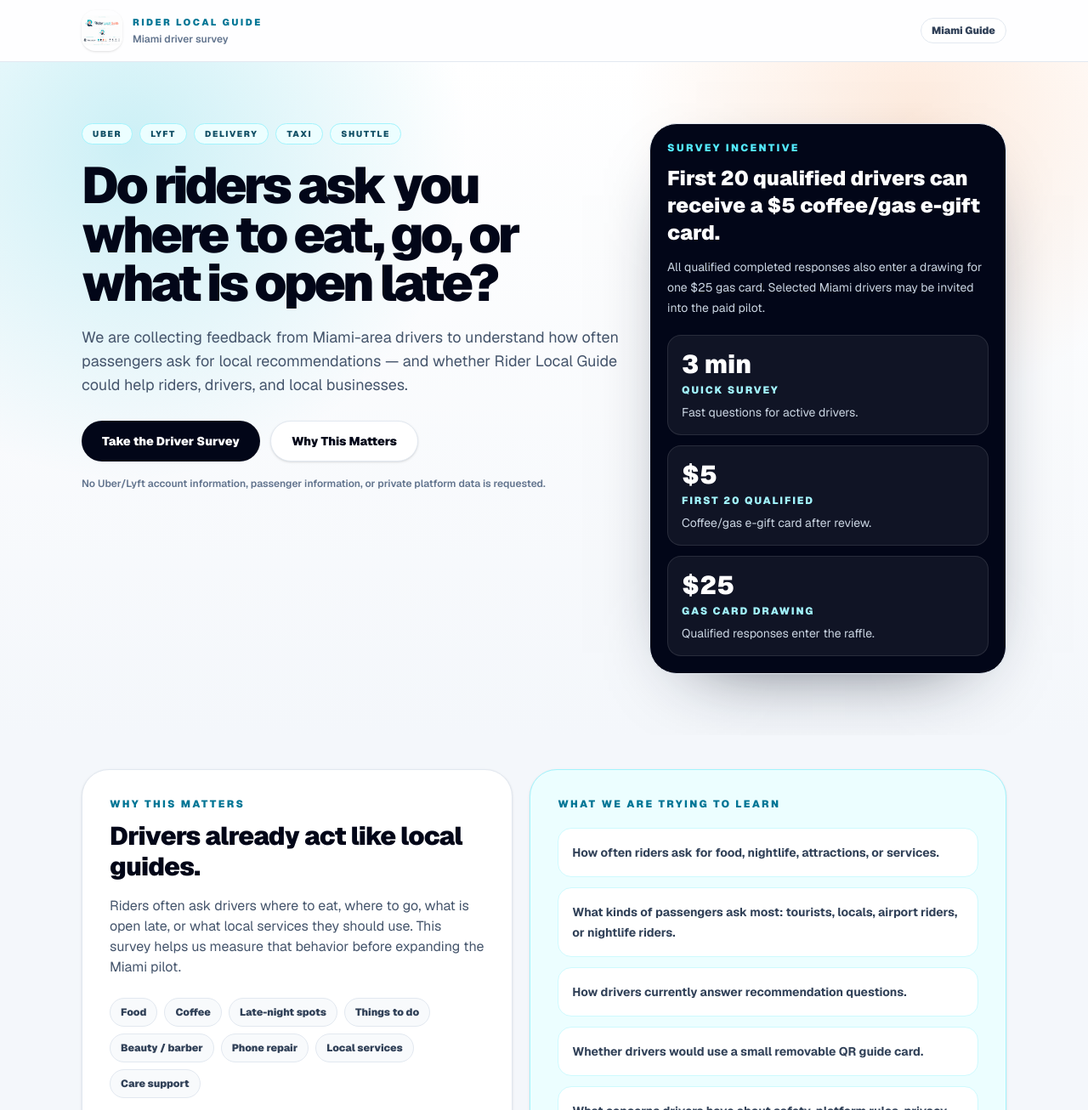
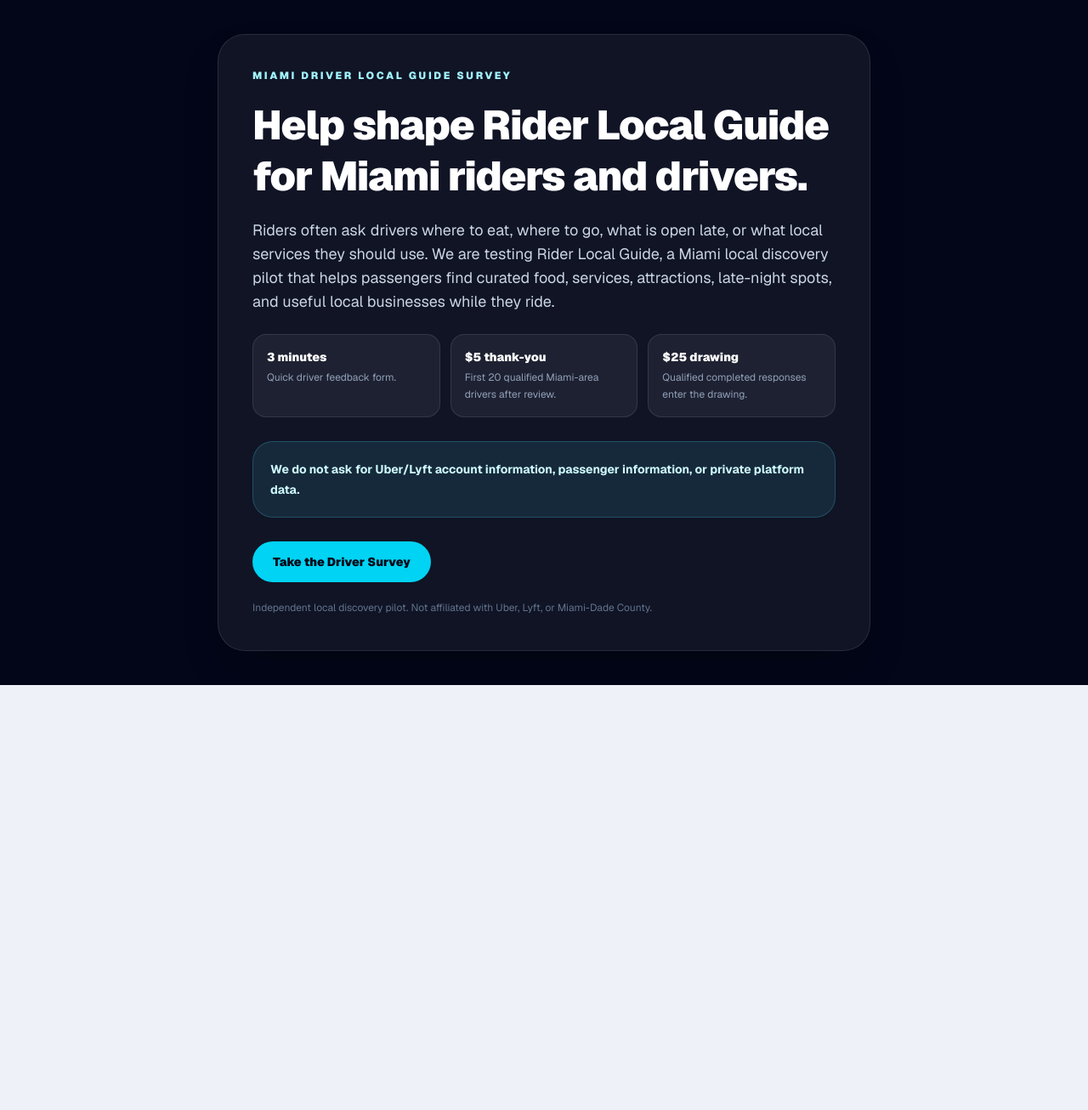
Before and after one commit to kreyolthrive/trip-worth-it, a Next.js app: page /driver-survey in a window 1280 px wide. Shown: the top 1306 px of the page at 85% size. After the commit the page ends 806 px from the top, so only its background shows below. Built offline with nearby package versions, Linux system fonts and the light colour scheme.

Commit message:
Restore driver survey page

```diff
--- a/app/driver-survey/page.tsx
+++ b/app/driver-survey/page.tsx
@@ -1,305 +1,72 @@
-import PilotClickTracker from "@/components/PilotClickTracker";
-import type { Metadata } from "next";
-import Image from "next/image";
-import { Suspense } from "react";
-
-const DRIVER_SURVEY_URL = "https://docs.google.com/forms/d/e/1FAIpQLSc2Hqb3icAd4xShtsQw0jrJPjM_EEMPEP5FahCxhFkhcBsBcQ/viewform";
-
-export const metadata: Metadata = {
-  title: "Miami Driver Survey | Rider Local Guide",
-  description:
-    "A quick survey for Uber, Lyft, taxi, shuttle, and delivery drivers about riders asking for local recommendations in Miami.",
-};
-
-const proofPoints = [
-  {
-    value: "3 min",
-    label: "Quick survey",
-    detail: "Fast questions for active drivers.",
-  },
-  {
-    value: "$5",
-    label: "First 20 qualified",
-    detail: "Coffee/gas e-gift card after review.",
-  },
-  {
-    value: "$25",
-    label: "Gas card drawing",
-    detail: "Qualified responses enter the raffle.",
-  },
-];
-
-const driverQuestions = [
-  "How often riders ask for food, nightlife, attractions, or services.",
-  "What kinds of passengers ask most: tourists, locals, airport riders, or nightlife riders.",
-  "How drivers currently answer recommendation questions.",
-  "Whether drivers would use a small removable QR guide card.",
-  "What concerns drivers have about safety, platform rules, privacy, and compensation.",
-];
-
-const categories = [
-  "Food",
-  "Coffee",
-  "Late-night spots",
-  "Things to do",
-  "Beauty / barber",
-  "Phone repair",
-  "Local services",
-  "Care support",
-];
-
-function isSurveyReady() {
-  return DRIVER_SURVEY_URL.startsWith("http");
-}
+const surveyUrl =
+  "https://docs.google.com/forms/d/e/1FAIpQLSc2Hqb3icAd4xShtsQw0jrJPjM_EEMPEP5FahCxhFkhcBsBcQ/viewform";
 
 export default function DriverSurveyPage() {
-  const surveyReady = isSurveyReady();
+  return (
+    <main className="min-h-screen bg-slate-950 px-4 py-10 text-white">
+      <section className="mx-auto max-w-3xl">
+        <div className="rounded-[2rem] border border-white/10 bg-white/[0.06] p-6 shadow-2xl sm:p-10">
+          <p className="text-xs font-black uppercase tracking-[0.22em] text-cyan-200">
+            Miami Driver Local Guide Survey
+          </p>
 
-  return (
-    <main className="min-h-screen overflow-x-clip bg-[#f4f7fb] text-slate-950">
-      <Suspense fallback={null}>
-        <PilotClickTracker />
-      </Suspense>
+          <h1 className="mt-5 text-4xl font-black leading-tight tracking-tight sm:text-5xl">
+            Help shape Rider Local Guide for Miami riders and drivers.
+          </h1>
 
-      <header className="sticky top-0 z-40 border-b border-slate-200 bg-white/85 backdrop-blur">
-        <div className="mx-auto flex max-w-6xl items-center justify-between gap-3 px-4 py-3 sm:px-6 lg:px-8">
-          <a href="/miami" className="flex items-center gap-3">
-            <Image
-              src="/Rider-Local-Guide-Logo.png"
-              alt="Rider Local Guide"
-              width={48}
-              height={48}
-              priority
-              className="h-12 w-12 rounded-2xl object-contain shadow-sm"
-            />
+          <p className="mt-5 text-base leading-7 text-slate-300 sm:text-lg">
+            Riders often ask drivers where to eat, where to go, what is open
+            late, or what local services they should use. We are testing Rider
+            Local Guide, a Miami local discovery pilot that helps passengers
+            find curated food, services, attractions, late-night spots, and
+            useful local businesses while they ride.
+          </p>
 
-            <div>
-              <p className="text-[11px] font-black uppercase tracking-[0.22em] text-cyan-700">
-                Rider Local Guide
-              </p>
-              <p className="mt-1 text-xs font-semibold text-slate-500">
-                Miami driver survey
+          <div className="mt-6 grid gap-3 sm:grid-cols-3">
+            <div className="rounded-2xl border border-white/10 bg-white/[0.06] p-4">
+              <p className="text-sm font-black">3 minutes</p>
+              <p className="mt-1 text-xs leading-5 text-slate-400">
+                Quick driver feedback form.
               </p>
             </div>
-          </a>
 
-          <a
-            href="/miami"
-            className="rounded-full border border-slate-200 bg-white px-3 py-1.5 text-xs font-black text-slate-700 hover:border-cyan-300 hover:text-slate-950"
-          >
-            Miami Guide
-          </a>
-        </div>
-      </header>
-
-      <section className="relative overflow-hidden bg-white">
-        <div className="absolute inset-0 bg-[radial-gradient(circle_at_12%_12%,rgba(6,182,212,0.2),transparent_30%),radial-gradient(circle_at_84%_8%,rgba(249,115,22,0.14),transparent_26%),linear-gradient(180deg,#ffffff,#f4f7fb)]" />
-
-        <div className="relative mx-auto grid max-w-6xl gap-8 px-4 py-12 sm:px-6 lg:grid-cols-[minmax(0,1fr)_420px] lg:px-8 lg:py-18">
-          <div>
-            <div className="flex flex-wrap gap-2">
-              {["Uber", "Lyft", "Delivery", "Taxi", "Shuttle"].map((item) => (
-                <span
-                  key={item}
-                  className="rounded-full border border-cyan-200 bg-cyan-50 px-3 py-1 text-[10px] font-black uppercase tracking-[0.16em] text-cyan-900"
-                >
-                  {item}
-                </span>
-              ))}
+            <div className="rounded-2xl border border-white/10 bg-white/[0.06] p-4">
+              <p className="text-sm font-black">$5 thank-you</p>
+              <p className="mt-1 text-xs leading-5 text-slate-400">
+                First 20 qualified Miami-area drivers after review.
+              </p>
             </div>
 
-            <h1 className="mt-5 text-[2.65rem] font-black leading-[0.96] tracking-[-0.06em] text-slate-950 sm:text-5xl lg:text-6xl">
-              Do riders ask you where to eat, go, or what is open late?
-            </h1>
+            <div className="rounded-2xl border border-white/10 bg-white/[0.06] p-4">
+              <p className="text-sm font-black">$25 drawing</p>
+              <p className="mt-1 text-xs leading-5 text-slate-400">
+                Qualified completed responses enter the drawing.
+              </p>
+            </div>
+          </div>
 
-            <p className="mt-5 max-w-2xl text-base leading-7 text-slate-600 sm:text-lg">
-              We are collecting feedback from Miami-area drivers to understand how
-              often passengers ask for local recommendations — and whether Rider
-              Local Guide could help riders, drivers, and local businesses.
-            </p>
-
-            <div className="mt-7 flex flex-col gap-3 sm:flex-row">
-              <a
-                href={surveyReady ? DRIVER_SURVEY_URL : "#survey-not-ready"}
-                target={surveyReady ? "_blank" : undefined}
-                rel={surveyReady ? "noopener noreferrer" : undefined}
-                data-track-event="lead_intent"
-                data-track-category="Driver Survey"
-                data-track-business="Driver Survey"
-                className="btn-press inline-flex min-h-12 items-center justify-center rounded-full bg-slate-950 px-6 text-sm font-black text-white hover:bg-slate-800 focus:outline-none focus:ring-2 focus:ring-cyan-500 focus:ring-offset-2"
-              >
-                Take the Driver Survey
-              </a>
-
-              <a
-                href="#why-this-matters"
-                className="btn-press inline-flex min-h-12 items-center justify-center rounded-full border border-slate-200 bg-white px-6 text-sm font-black text-slate-950 shadow-sm hover:border-cyan-300 focus:outline-none focus:ring-2 focus:ring-cyan-500 focus:ring-offset-2"
-              >
-                Why This Matters
-              </a>
-            </div>
-
-            <p className="mt-4 text-xs font-semibold leading-5 text-slate-500">
-              No Uber/Lyft account information, passenger information, or private
-              platform data is requested.
+          <div className="mt-7 rounded-3xl border border-cyan-300/20 bg-cyan-300/10 p-5">
+            <p className="text-sm font-bold leading-6 text-cyan-100">
+              We do not ask for Uber/Lyft account information, passenger
+              information, or private platform data.
             </p>
           </div>
 
-          <aside className="rounded-[2rem] border border-slate-200 bg-slate-950 p-5 text-white shadow-[0_30px_90px_-55px_rgba(15,23,42,0.9)]">
-            <p className="text-xs font-black uppercase tracking-[0.2em] text-cyan-300">
-              Survey incentive
-            </p>
+          <a
+            href={surveyUrl}
+            target="_blank"
+            rel="noreferrer"
+            className="mt-7 inline-flex min-h-12 w-full items-center justify-center rounded-full bg-cyan-400 px-6 text-center text-sm font-black text-slate-950 hover:bg-cyan-300 sm:w-auto"
+          >
+            Take the Driver Survey
+          </a>
 
-            <h2 className="mt-3 text-2xl font-black">
-              First 20 qualified drivers can receive a $5 coffee/gas e-gift card.
-            </h2>
-
-            <p className="mt-3 text-sm leading-6 text-slate-300">
-              All qualified completed responses also enter a drawing for one $25
-              gas card. Selected Miami drivers may be invited into the paid pilot.
-            </p>
-
-            <div className="mt-5 grid gap-3">
-              {proofPoints.map((point) => (
-                <div
-                  key={point.label}
-                  className="rounded-2xl border border-white/10 bg-white/[0.06] p-4"
-                >
-                  <p className="text-3xl font-black text-white">{point.value}</p>
-                  <p className="mt-1 text-xs font-black uppercase tracking-[0.16em] text-cyan-200">
-                    {point.label}
-                  </p>
-                  <p className="mt-2 text-sm leading-5 text-slate-300">
-                    {point.detail}
-                  </p>
-                </div>
-              ))}
-            </div>
-          </aside>
+          <p className="mt-5 text-xs leading-5 text-slate-500">
+            Independent local discovery pilot. Not affiliated with Uber, Lyft,
+            or Miami-Dade County.
+          </p>
         </div>
       </section>
-
-      <section id="why-this-matters" className="mx-auto max-w-6xl px-4 py-10 sm:px-6 lg:px-8">
-        <div className="grid gap-5 lg:grid-cols-[0.95fr_1.05fr]">
-          <div className="rounded-[2rem] border border-slate-200 bg-white p-6 shadow-sm sm:p-8">
-            <p className="text-xs font-black uppercase tracking-[0.2em] text-cyan-700">
-              Why this matters
-            </p>
-
-            <h2 className="mt-3 text-3xl font-black tracking-tight text-slate-950">
-              Drivers already act like local guides.
-            </h2>
-
-            <p className="mt-4 text-sm leading-6 text-slate-600 sm:text-base">
-              Riders often ask drivers where to eat, where to go, what is open
-              late, or what local services they should use. This survey helps us
-              measure that behavior before expanding the Miami pilot.
-            </p>
-
-            <div className="mt-6 flex flex-wrap gap-2">
-              {categories.map((category) => (
-                <span
-                  key={category}
-                  className="rounded-full border border-slate-200 bg-slate-50 px-3 py-2 text-xs font-black text-slate-700"
-                >
-                  {category}
-                </span>
-              ))}
-            </div>
-          </div>
-
-          <div className="rounded-[2rem] border border-cyan-200 bg-cyan-50 p-6 shadow-sm sm:p-8">
-            <p className="text-xs font-black uppercase tracking-[0.2em] text-cyan-700">
-              What we are trying to learn
-            </p>
-
-            <div className="mt-5 space-y-3">
-              {driverQuestions.map((question) => (
-                <div
-                  key={question}
-                  className="rounded-2xl border border-cyan-100 bg-white p-4 text-sm font-bold leading-6 text-slate-700"
-                >
-                  {question}
-                </div>
-              ))}
-            </div>
-          </div>
-        </div>
-      </section>
-
-      <section className="mx-auto max-w-6xl px-4 pb-12 sm:px-6 lg:px-8">
-        <div className="overflow-hidden rounded-[2rem] border border-slate-200 bg-white shadow-[0_24px_70px_-45px_rgba(15,23,42,0.7)]">
-          <div className="grid lg:grid-cols-[1fr_0.9fr]">
-            <div className="p-6 sm:p-8">
-              <p className="text-xs font-black uppercase tracking-[0.2em] text-orange-600">
-                Help shape the pilot
-              </p>
-
-              <h2 className="mt-3 text-3xl font-black tracking-tight text-slate-950">
-                Your feedback can help us build better data for drivers, partners,
-                and local businesses.
-              </h2>
-
-              <p className="mt-4 text-sm leading-6 text-slate-600 sm:text-base">
-                We want to understand real rider behavior, not guess. Your answers
-                can help us decide which categories matter most, which areas to
-                test, and what drivers need before joining the program.
-              </p>
-
-              <div className="mt-6">
-                <a
-                  href={surveyReady ? DRIVER_SURVEY_URL : "#survey-not-ready"}
-                  target={surveyReady ? "_blank" : undefined}
-                  rel={surveyReady ? "noopener noreferrer" : undefined}
-                  data-track-event="lead_intent"
-                  data-track-category="Driver Survey"
-                  data-track-business="Driver Survey"
-                  className="btn-press inline-flex min-h-12 w-full items-center justify-center rounded-full bg-cyan-400 px-6 text-sm font-black text-slate-950 hover:bg-cyan-300 focus:outline-none focus:ring-2 focus:ring-cyan-500 focus:ring-offset-2 sm:w-auto"
-                >
-                  Start Survey
-                </a>
-              </div>
-
-              {!surveyReady ? (
-                <p id="survey-not-ready" className="mt-4 text-xs font-bold text-orange-700">
-                  Survey link not connected yet. Replace DRIVER_SURVEY_URL with your Google Form link.
-                </p>
-              ) : null}
-            </div>
-
-            <div className="bg-slate-950 p-6 text-white sm:p-8">
-              <p className="text-xs font-black uppercase tracking-[0.2em] text-cyan-300">
-                Qualification note
-              </p>
-
-              <p className="mt-3 text-sm leading-6 text-slate-300">
-                Gift cards are available for qualified Uber, Lyft, taxi, shuttle,
-                or delivery drivers in the Miami/South Florida area who complete
-                the survey with valid contact information. Limited to the first
-                20 qualified responses.
-              </p>
-
-              <div className="mt-6 rounded-2xl border border-white/10 bg-white/[0.06] p-4 text-sm font-bold leading-6 text-slate-200">
-                Rider Local Guide is an independent local discovery pilot. It is
-                not affiliated with Uber, Lyft, or any rideshare platform.
-              </div>
-            </div>
-          </div>
-        </div>
-      </section>
-
-      <footer className="pb-10 text-center text-xs leading-5 text-slate-500">
-        <div className="mx-auto max-w-6xl px-4 sm:px-6 lg:px-8">
-          <p>
-            Independent local discovery pilot. Not affiliated with Uber, Lyft, or any
-            rideshare platform.
-          </p>
-          <p className="mt-2">
-            We do not request passenger information, Uber/Lyft account information,
-            or private platform data.
-          </p>
-        </div>
-      </footer>
     </main>
   );
 }
```
